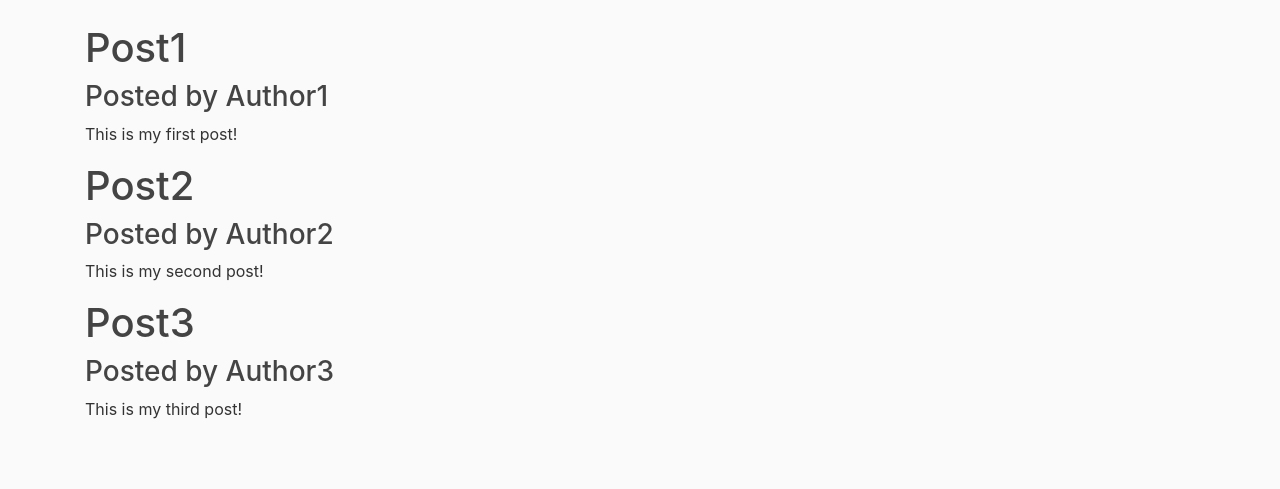
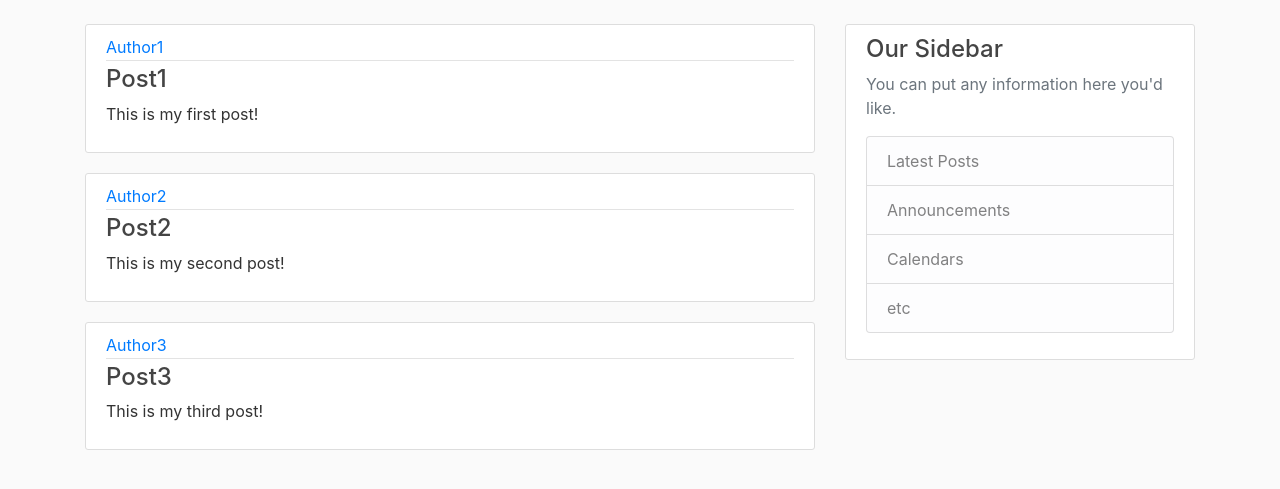
Before and after one commit to Vinay2208/Social-media-app, a Django app: page / in a window 1280 px wide. Shown: the part 56-545 px from the top of the page. Run offline with Django 4.2, Linux system fonts and the light colour scheme.

Commit message:
adding nav bar and common design in template file

```diff
--- a/api/templates/api/home.html
+++ b/api/templates/api/home.html
@@ -1,8 +1,16 @@
 {% extends "api/template.html" %}
 {% block content %}
     {% for post in posts %}
-        <h1>{{post.title}}</h1>
-        <h3>Posted by {{post.author}}</h3>
-        <p>{{post.content}}</p>
-    {% endfor %}
+        <article class="media content-section">
+            <!--<img class="rounded-circle article-img" src="#" >-->
+            <div class="media-body">
+            <div class="article-metadata">
+                <a class="mr-2" href="#">{{ post.author }}</a>
+                <small class="text-muted">{{ post.date_posted|date:"F j, Y" }}</small>
+            </div>
+            <h4><a class="article-title" href="#">{{ post.title }}</a></h4>
+            <p class="article-content">{{ post.content }}</p>
+            </div>
+        </article>
+    {%endfor %}
 {% endblock content %}
--- a/api/templates/api/template.html
+++ b/api/templates/api/template.html
@@ -21,13 +21,13 @@
     <header class="site-header">
         <nav class="navbar navbar-expand-md navbar-dark bg-steel fixed-top">
           <div class="container">
-            <a class="navbar-brand mr-4" href="#">Django Blog</a>
+            <a class="navbar-brand mr-4" href="/">Django Blog</a>
             <button class="navbar-toggler" type="button" data-toggle="collapse" data-target="#navbarToggle" aria-controls="navbarToggle" aria-expanded="false" aria-label="Toggle navigation">
             <span class="navbar-toggler-icon"></span>
             </button>
             <div class="collapse navbar-collapse" id="navbarToggle">
               <div class="navbar-nav mr-auto">
-                <a class="nav-item nav-link" href="#">Home</a>
+                <a class="nav-item nav-link" href="{% url 'home' %}">Home</a>
                 <a class="nav-item nav-link" href="#">About</a>
               </div>
               <!-- Navbar Right Side -->
@@ -39,9 +39,26 @@
           </div>
         </nav>
     </header>
-    <div class="container">
-        {% block content %}{% endblock content %}
-    </div>
+    <main role="main" class="container">
+      <div class="row">
+        <div class="col-md-8">
+          {% block content %}{% endblock %}
+        </div>
+        <div class="col-md-4">
+          <div class="content-section">
+            <h4>Our Sidebar</h4>
+            <p class='text-muted'>You can put any information here you'd like.
+              <ul class="list-group">
+                <li class="list-group-item list-group-item-light">Latest Posts</li>
+                <li class="list-group-item list-group-item-light">Announcements</li>
+                <li class="list-group-item list-group-item-light">Calendars</li>
+                <li class="list-group-item list-group-item-light">etc</li>
+              </ul>
+            </p>
+          </div>
+        </div>
+      </div>
+    </main>
 
     <!-- Optional JavaScript -->
     <!-- jQuery first, then Popper.js, then Bootstrap JS -->
--- a/api/urls.py
+++ b/api/urls.py
@@ -5,5 +5,5 @@ from . import views
 
 urlpatterns = [
     path('', views.home, name='home'),
-    path('members/', views.home, name='home'),
+    path('home/', views.home, name='home'),
 ]
```
Also changed, not shown: api/static/api/main.css (renamed from api/templates/api/static/api/main.css), db.sqlite3.
